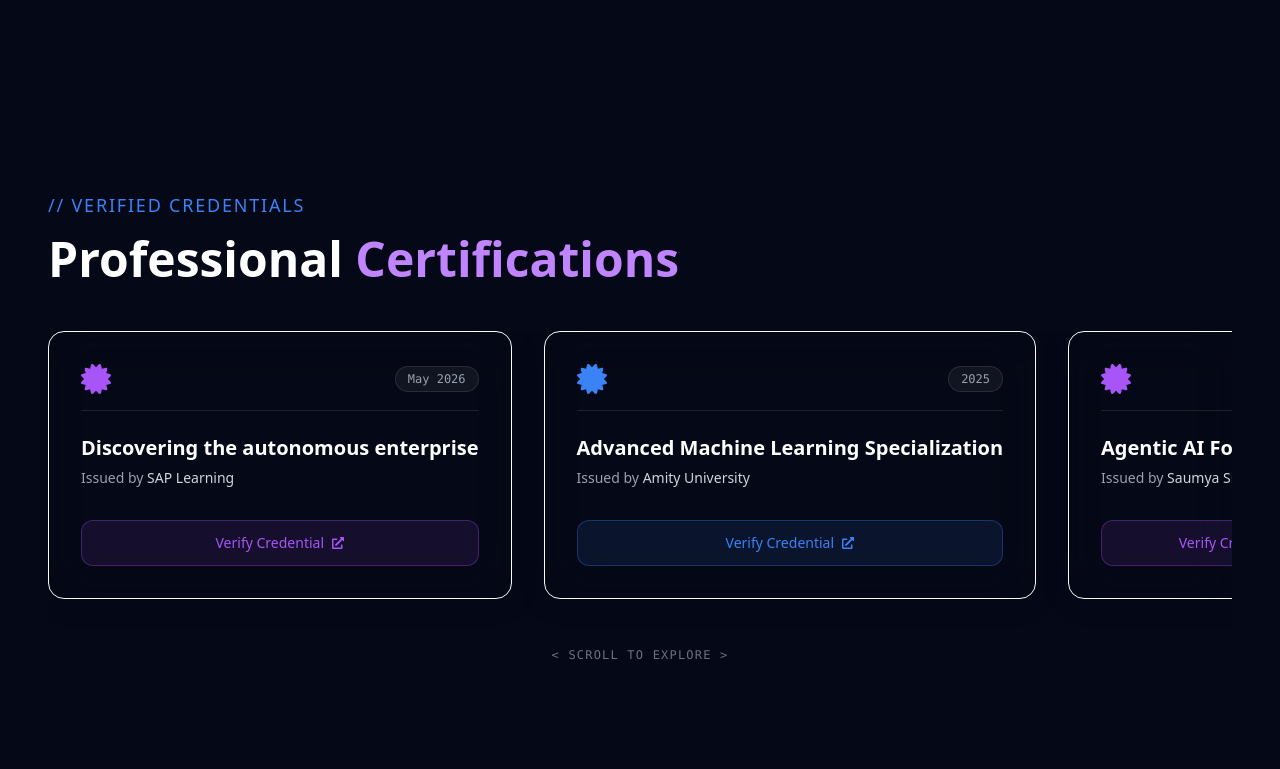
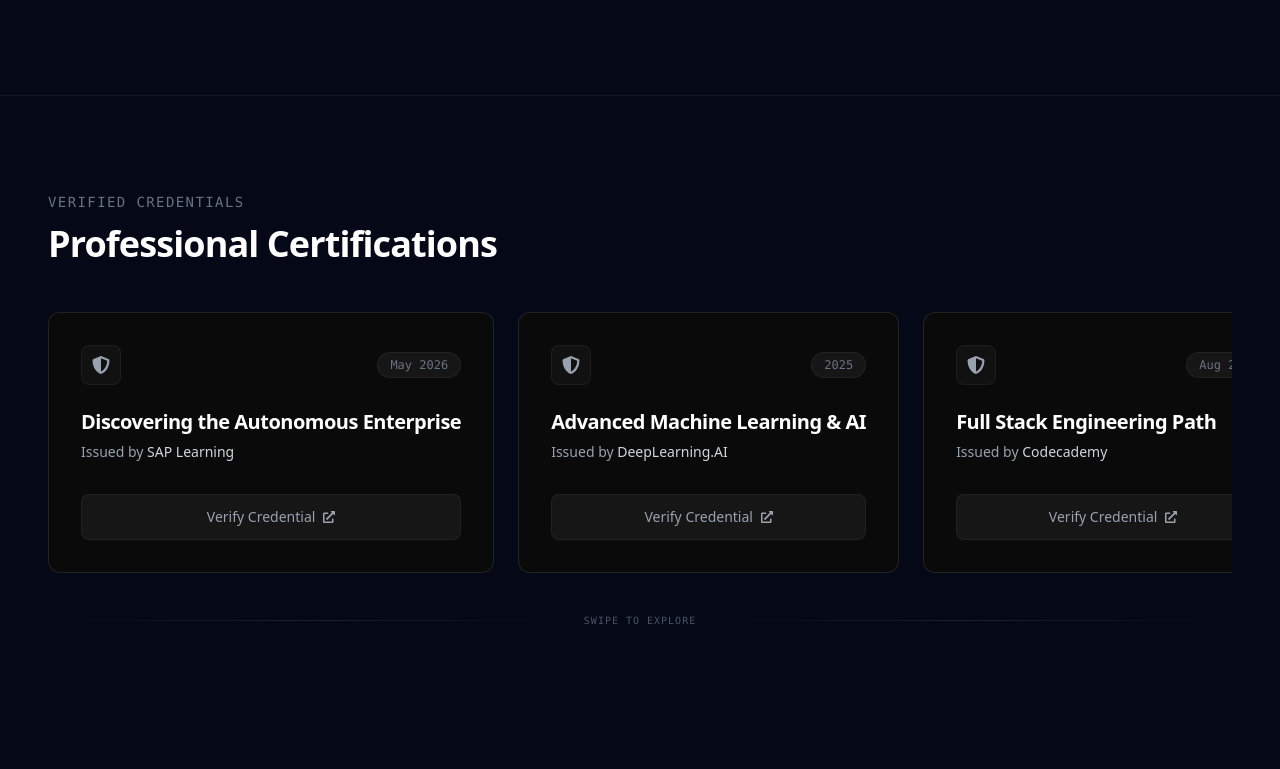
Before and after one commit to imarpitajaiswal/arpita-portfolio, a Next.js app: page / in a window 1280 px wide. Shown: the part 2911-3680 px from the top of the page. Built offline with nearby package versions, Linux system fonts and the light colour scheme.

Commit message:
refactor: upgrade certifications to premium unified design system

```diff
--- a/components/Certifications.tsx
+++ b/components/Certifications.tsx
@@ -1,98 +1,89 @@
 'use client';
 
 import { motion } from 'framer-motion';
-import { FaCertificate, FaExternalLinkAlt } from 'react-icons/fa';
+import { FaExternalLinkAlt, FaShieldAlt } from 'react-icons/fa';
 
 const certificates = [
   {
-    title: "Discovering the autonomous enterprise",
+    title: "Discovering the Autonomous Enterprise",
     issuer: "SAP Learning",
     date: "May 2026",
     link: "https://www.linkedin.com/in/imarpitajaiswal",
-    color: "primary"
   },
   {
-    title: "Advanced Machine Learning Specialization",
-    issuer: "Amity University",
+    title: "Advanced Machine Learning & AI",
+    issuer: "DeepLearning.AI",
     date: "2025",
     link: "https://www.linkedin.com/in/imarpitajaiswal",
-    color: "secondary"
   },
   {
-    title: "Agentic AI Foundations",
-    issuer: "Saumya Singh Academy",
+    title: "Full Stack Engineering Path",
+    issuer: "Codecademy",
+    date: "Aug 2024",
+    link: "https://www.linkedin.com/in/imarpitajaiswal",
+  },
+  {
+    title: "AWS Certified Cloud Practitioner",
+    issuer: "Amazon Web Services",
     date: "2024",
     link: "https://www.linkedin.com/in/imarpitajaiswal",
-    color: "primary"
-  },
-  {
-    title: "Skill India Quiz Challenge Winner",
-    issuer: "Ministry of Skill Development & Entrepreneurship",
-    date: "2022",
-    link: "https://www.linkedin.com/in/imarpitajaiswal",
-    color: "secondary"
   }
 ];
 
 export default function Certifications() {
   return (
-    <section id="certifications" className="relative w-full max-w-7xl mx-auto px-6 md:px-12 py-24 min-h-[70vh] overflow-hidden">
+    <section id="certifications" className="relative w-full max-w-7xl mx-auto px-6 md:px-12 py-24 border-t border-white/5">
 
       <motion.div
-        initial={{ opacity: 0, y: -20 }}
+        initial={{ opacity: 0, y: 20 }}
         whileInView={{ opacity: 1, y: 0 }}
         viewport={{ once: true }}
-        className="mb-12 space-y-4"
+        transition={{ duration: 0.5 }}
+        className="mb-12 space-y-3"
       >
-        <h2 className="font-heading text-secondary text-sm md:text-lg font-medium tracking-widest uppercase">
-          // Verified Credentials
+        <h2 className="text-sm font-mono tracking-widest text-gray-500 uppercase">
+          Verified Credentials
         </h2>
-        <h3 className="font-heading text-4xl md:text-5xl font-bold text-white">
-          Professional <span className="text-primary-glow">Certifications</span>
+        <h3 className="text-3xl md:text-4xl font-semibold text-white tracking-tight">
+          Professional Certifications
         </h3>
       </motion.div>
 
-      {/* Native Horizontal Scroll Container */}
-      <div className="flex gap-6 md:gap-8 overflow-x-auto pb-8 snap-x snap-mandatory scroll-smooth w-full">
+      {/* Native Horizontal Scroll Container with Hidden Scrollbar */}
+      <div className="flex gap-6 overflow-x-auto pb-8 snap-x snap-mandatory scroll-smooth w-full [&::-webkit-scrollbar]:hidden [-ms-overflow-style:none] [scrollbar-width:none]">
         {certificates.map((cert, index) => (
           <motion.div
             key={index}
-            initial={{ opacity: 0, scale: 0.9 }}
-            whileInView={{ opacity: 1, scale: 1 }}
+            initial={{ opacity: 0, x: 20 }}
+            whileInView={{ opacity: 1, x: 0 }}
             viewport={{ once: true }}
-            transition={{ delay: index * 0.1 }}
-            className={`
-              min-w-[85vw] md:min-w-[350px] snap-center p-6 md:p-8 rounded-2xl flex flex-col
-              bg-glass-bg backdrop-blur-xl border border-glass-border shadow-glass
-              transition-all duration-300 hover:-translate-y-2 flex-shrink-0
-              ${cert.color === 'primary' ? 'hover:shadow-neon-purple hover:border-primary/50' : 'hover:shadow-neon-blue hover:border-secondary/50'}
-            `}
+            transition={{ delay: index * 0.1, duration: 0.5 }}
+            className="min-w-[85vw] md:min-w-[380px] snap-center p-8 rounded-xl flex flex-col bg-[#0A0A0A] border border-white/10 hover:border-white/20 transition-all duration-300 flex-shrink-0 group"
           >
             {/* Premium Icon Header */}
-            <div className="flex items-center justify-between mb-6 border-b border-white/10 pb-4">
-              <FaCertificate className={`text-3xl ${cert.color === 'primary' ? 'text-primary' : 'text-secondary'}`} />
-              <span className="text-xs font-mono text-gray-400 bg-white/5 px-3 py-1 rounded-full border border-white/10">
+            <div className="flex items-center justify-between mb-6">
+              <div className="w-10 h-10 rounded-lg bg-[#111] border border-white/5 flex items-center justify-center text-gray-400 group-hover:text-white transition-colors duration-300">
+                <FaShieldAlt className="text-lg" />
+              </div>
+              <span className="text-xs font-mono text-gray-500 bg-white/5 px-3 py-1 rounded-full border border-white/5">
                 {cert.date}
               </span>
             </div>
 
             {/* Title & Issuer */}
-            <h4 className="font-heading text-xl font-bold text-white mb-2 leading-tight">
+            <h4 className="text-xl font-semibold text-white mb-2 leading-tight tracking-tight">
               {cert.title}
             </h4>
-            <p className="font-body text-gray-400 text-sm mb-8 flex-grow">
+            <p className="text-gray-400 text-sm mb-8 flex-grow">
               Issued by <span className="text-gray-300 font-medium">{cert.issuer}</span>
             </p>
 
-            {/* Verification Button */}
+            {/* Verification Button - Premium Ghost Style */}
             <a
               href={cert.link}
               target="_blank"
               rel="noopener noreferrer"
-              className={`
-                inline-flex items-center justify-center gap-2 w-full py-3 rounded-xl font-heading text-sm font-medium transition-all duration-300
-                ${cert.color === 'primary' ? 'bg-primary/10 text-primary border border-primary/30 hover:bg-primary/20 hover:shadow-neon-purple' : 'bg-secondary/10 text-secondary border border-secondary/30 hover:bg-secondary/20 hover:shadow-neon-blue'}
-              `}
+              className="inline-flex items-center justify-center gap-2 w-full py-3 rounded-lg text-sm font-medium text-gray-400 bg-white/5 border border-white/5 hover:bg-white/10 hover:text-white transition-all duration-300"
             >
               Verify Credential <FaExternalLinkAlt className="text-xs" />
             </a>
@@ -101,8 +92,12 @@
       </div>
 
       {/* Scroll Hint */}
-      <div className="mt-4 text-center text-gray-500 font-mono text-xs uppercase tracking-widest hidden md:block">
-        &lt; Scroll to explore &gt;
+      <div className="flex items-center gap-4 mt-2">
+        <div className="h-[1px] flex-grow bg-gradient-to-r from-transparent via-white/10 to-transparent" />
+        <span className="text-gray-600 font-mono text-[10px] uppercase tracking-widest hidden md:block">
+          Swipe to explore
+        </span>
+        <div className="h-[1px] flex-grow bg-gradient-to-r from-transparent via-white/10 to-transparent" />
       </div>
 
     </section>
```
